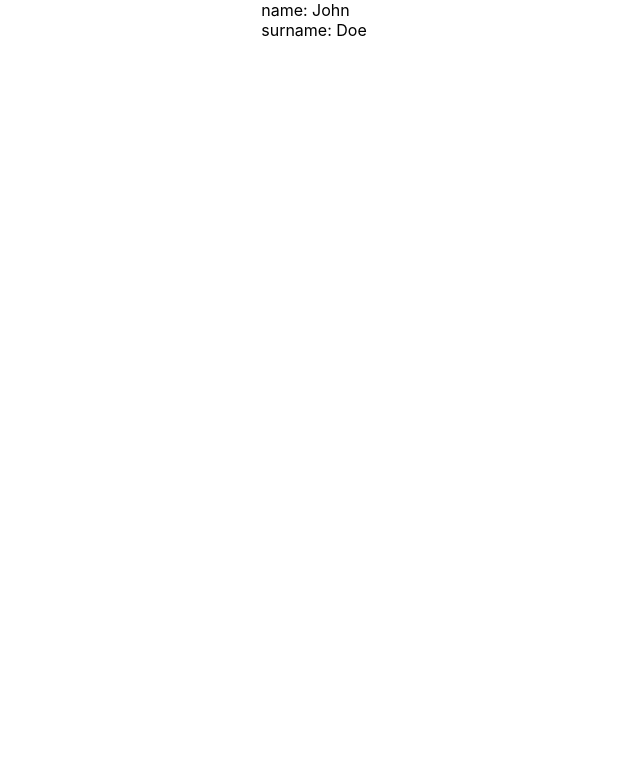
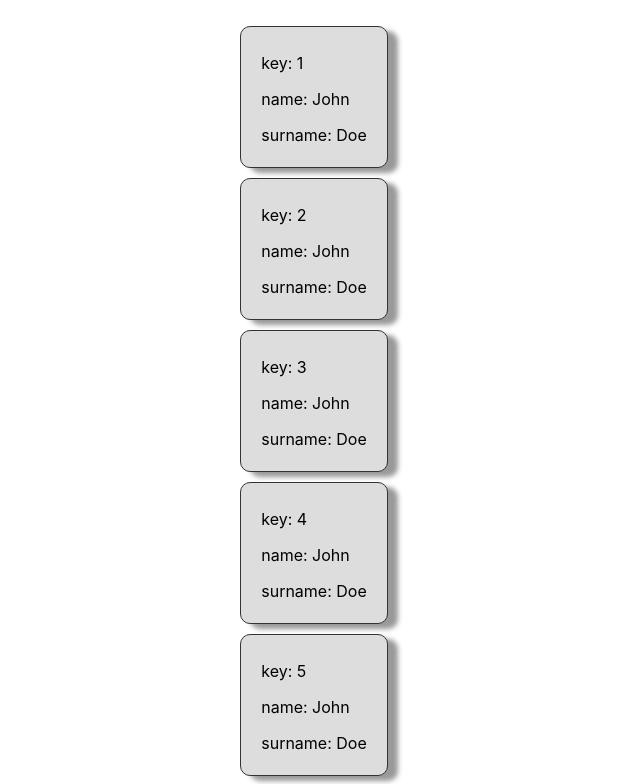
Before and after one commit to solovpro/animation-list, a React (Create React App) app: page / in a window 1280 px wide. Shown: the top 784 px of the page, without its empty margins (326-966 px from the left). Built offline with nearby package versions, Linux system fonts and the light colour scheme; no server answers.

Commit message:
deploy project

```diff
--- a/src/App.module.scss
+++ b/src/App.module.scss
@@ -1,4 +1,6 @@
 .app {
   display: flex;
   justify-content: center;
+  align-items: center;
+  flex-flow: column;
 }
--- a/src/App.tsx
+++ b/src/App.tsx
@@ -1,22 +1,179 @@
-import React, { useState } from 'react';
+import React, { useEffect, useState } from 'react';
+import axios from 'axios';
+
 import User from './components/User/User';
+import UserType from './types/types';
 
 import s from './App.module.scss';
 
 const App: React.FC = () => {
-   const [listUsers] = useState([
+   const [users, setUsers] = useState<UserType[]>([]);
+   const [partOfUsers, setPartOfUsers] = useState<UserType[]>([
       {
          id: 1,
          name: 'John',
          surname: 'Doe',
       },
+      {
+         id: 2,
+         name: 'John',
+         surname: 'Doe',
+      },
+      {
+         id: 3,
+         name: 'John',
+         surname: 'Doe',
+      },
+      {
+         id: 4,
+         name: 'John',
+         surname: 'Doe',
+      },
+      {
+         id: 5,
+         name: 'John',
+         surname: 'Doe',
+      },
+      {
+         id: 6,
+         name: 'John',
+         surname: 'Doe',
+      },
+      {
+         id: 7,
+         name: 'John',
+         surname: 'Doe',
+      },
+      {
+         id: 8,
+         name: 'John',
+         surname: 'Doe',
+      },
+      {
+         id: 9,
+         name: 'John',
+         surname: 'Doe',
+      },
+      {
+         id: 10,
+         name: 'John',
+         surname: 'Doe',
+      },
+      {
+         id: 11,
+         name: 'John',
+         surname: 'Doe',
+      },
+      {
+         id: 12,
+         name: 'John',
+         surname: 'Doe',
+      },
+      {
+         id: 13,
+         name: 'John',
+         surname: 'Doe',
+      },
+      {
+         id: 14,
+         name: 'John',
+         surname: 'Doe',
+      },
+      {
+         id: 15,
+         name: 'John',
+         surname: 'Doe',
+      },
+      {
+         id: 16,
+         name: 'John',
+         surname: 'Doe',
+      },
+      {
+         id: 17,
+         name: 'John',
+         surname: 'Doe',
+      },
+      {
+         id: 18,
+         name: 'John',
+         surname: 'Doe',
+      },
+      {
+         id: 19,
+         name: 'John',
+         surname: 'Doe',
+      },
+      {
+         id: 20,
+         name: 'John',
+         surname: 'Doe',
+      },
    ]);
+   // Изначально, учитывая отступы и то, что пару блоков уже на экране у нас высота partOfUsers === 2350
+   const [partOfUsersHeight, setPartOfUsersHeight] = useState<number>(2250);
+   const [scroll, setScroll] = useState<number>(0);
+
+   const getNewPartOfUsers = () => {
+      const fullUsers: number = 100;
+      if (partOfUsers.length !== fullUsers && users.length) {
+         const onePartLength: number = partOfUsers.length + 20;
+         setPartOfUsers(users.slice(0, onePartLength));
+         setPartOfUsersHeight(value => value + 3000); // Добавляем высоту новых 20 блоков
+      }
+   };
+
+   const checkScrollHeight = () => {
+      if (scroll > partOfUsersHeight) {
+         getNewPartOfUsers();
+      }
+   };
+
+   const getUsers = () => {
+      axios
+         .get('https://63e4d5cfc04baebbcdad16d8.mockapi.io/users')
+         .then(response => {
+            setUsers(response.data);
+         })
+         .catch(error => console.log(error));
+   };
+
+   const handleScroll = () => {
+      setScroll(window.scrollY);
+   };
+
+   useEffect(() => {
+      getUsers();
+   }, []);
+
+   useEffect(() => {
+      // После обновления страницы scroll присваивается window.scrollY,
+      // Поэтому сразу после присвоения обнуляем scroll
+      setTimeout(() => window.scroll(0, 0), 100);
+   }, []);
+
+   useEffect(() => {
+      // Я искал библиотеки React, чтобы не взаимодействовать с DOM напрямую, но не нашел ни одной подходящей
+      // Чтобы много времени не тратить, решил сделать так, просто и незамудренно, хотя если есть подходящая
+      // Библиотека, то лучше использовать ее
+      window.addEventListener('scroll', handleScroll);
+      return () => window.scrollTo(0, 0);
+   }, []);
+
+   useEffect(() => {
+      checkScrollHeight();
+   }, [scroll]);
+
    return (
-      <div className={s.app}>
-         {listUsers.map(user => (
-            <User key={user.id} user={user} />
-         ))}
-      </div>
+      <main className={s.app}>
+         <ul>
+            {partOfUsers.map((user: UserType) => (
+               <li key={user.id}>
+                  <User partOfUsers={partOfUsers} user={user} />
+               </li>
+            ))}
+         </ul>
+      </main>
    );
 };
 
--- a/src/components/User/User.module.scss
+++ b/src/components/User/User.module.scss
@@ -0,0 +1,24 @@
+.user {
+  box-shadow: 10px 5px 5px #999;
+  height: 120px;
+  margin: 10px;
+  opacity: 0;
+  padding: 10px 20px;
+  background-color: #DDD;
+  border: 1px solid #333;
+  border-radius: 10px;
+  animation-name: appear;
+  animation-duration: 2s;
+  animation-fill-mode: forwards;
+}
+
+@keyframes appear {
+  0% {
+    opacity: 0;
+    margin: -150px 0 0 0;
+  }
+  100% {
+    opacity: 1;
+    margin: 10px;
+  }
+}
--- a/src/components/User/User.tsx
+++ b/src/components/User/User.tsx
@@ -1,18 +1,34 @@
 import React from 'react';
 
-import Users from '../../types/types';
+import UserType from '../../types/types';
 
 import s from './User.module.scss';
 
 interface ListElementProps {
-   user: Users;
+   user: UserType;
+   partOfUsers: UserType[];
 }
 
-const User: React.FC<ListElementProps> = ({ user }) => (
-   <div className={s.element}>
-      <div>name: {user.name}</div>
-      <div>surname: {user.surname}</div>
-   </div>
-);
+const User: React.FC<ListElementProps> = ({ user, partOfUsers }) => {
+   let firstPart: boolean = partOfUsers.length === 20;
+   let onePart: number = 20;
+
+   // Высчитываем число разницы между элементами, у которых должна быть одинаковая задержка в анимации
+   let amount: number = firstPart ? 0 : (partOfUsers.length - onePart) / onePart;
+
+   // одинаковое число у каждого 20-го элемента
+   let sameAmount: number = user.id - onePart * amount;
+
+   // у каждого последующего элемента из пачки 20-ти элементов задержка на 0.2s больше
+   const animationDelay: string = `${sameAmount * 0.2}s`;
+
+   return (
+      <section className={s.user} style={{ animationDelay }}>
+         <p>key: {user.id}</p>
+         <p>name: {user.name}</p>
+         <p>surname: {user.surname}</p>
+      </section>
+   );
+};
 
 export default User;
--- a/src/index.scss
+++ b/src/index.scss
@@ -1,5 +1,6 @@
 body {
   margin: 0;
+  padding: 0;
   font-family: -apple-system, BlinkMacSystemFont, 'Segoe UI', 'Roboto', 'Oxygen',
     'Ubuntu', 'Cantarell', 'Fira Sans', 'Droid Sans', 'Helvetica Neue',
     sans-serif;
@@ -11,3 +12,12 @@ code {
   font-family: source-code-pro, Menlo, Monaco, Consolas, 'Courier New',
     monospace;
 }
+
+li {
+  list-style-type: none;
+}
+
+ul {
+  margin-left: 0;
+  padding-left: 0;
+}
--- a/src/index.tsx
+++ b/src/index.tsx
@@ -5,8 +5,4 @@ import App from './App';
 import './index.scss';
 
 const root = ReactDOM.createRoot(document.getElementById('root') as HTMLElement);
-root.render(
-   <React.StrictMode>
-      <App />
-   </React.StrictMode>
-);
+root.render(<App />);
--- a/src/types/types.ts
+++ b/src/types/types.ts
@@ -1,4 +1,4 @@
-export default interface Users {
+export default interface UserType {
    id: number;
    name: string;
    surname: string;
```
Also changed, not shown: package.json (+7 -15 lines), 2 other files (tests, documents, lock files or other folders).
